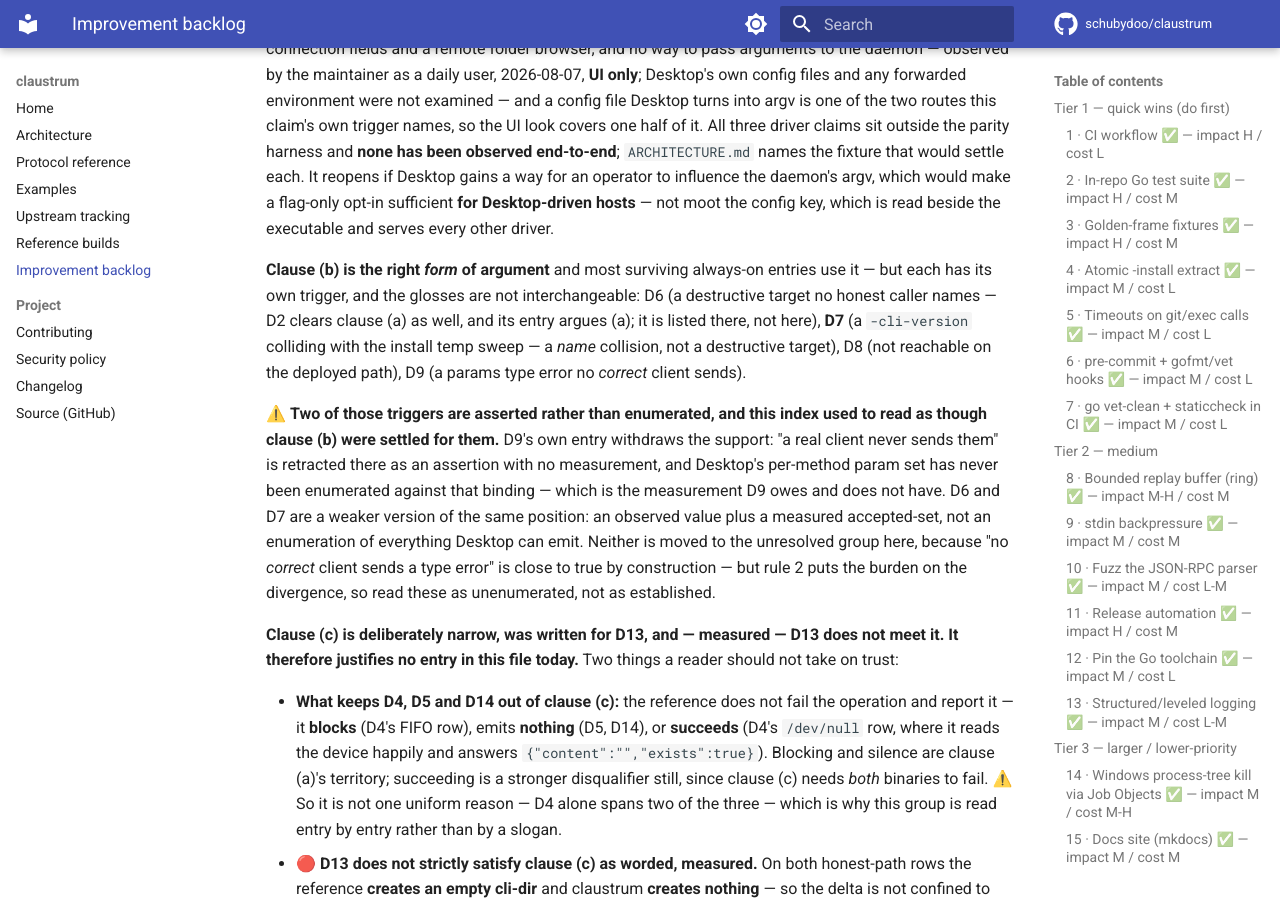
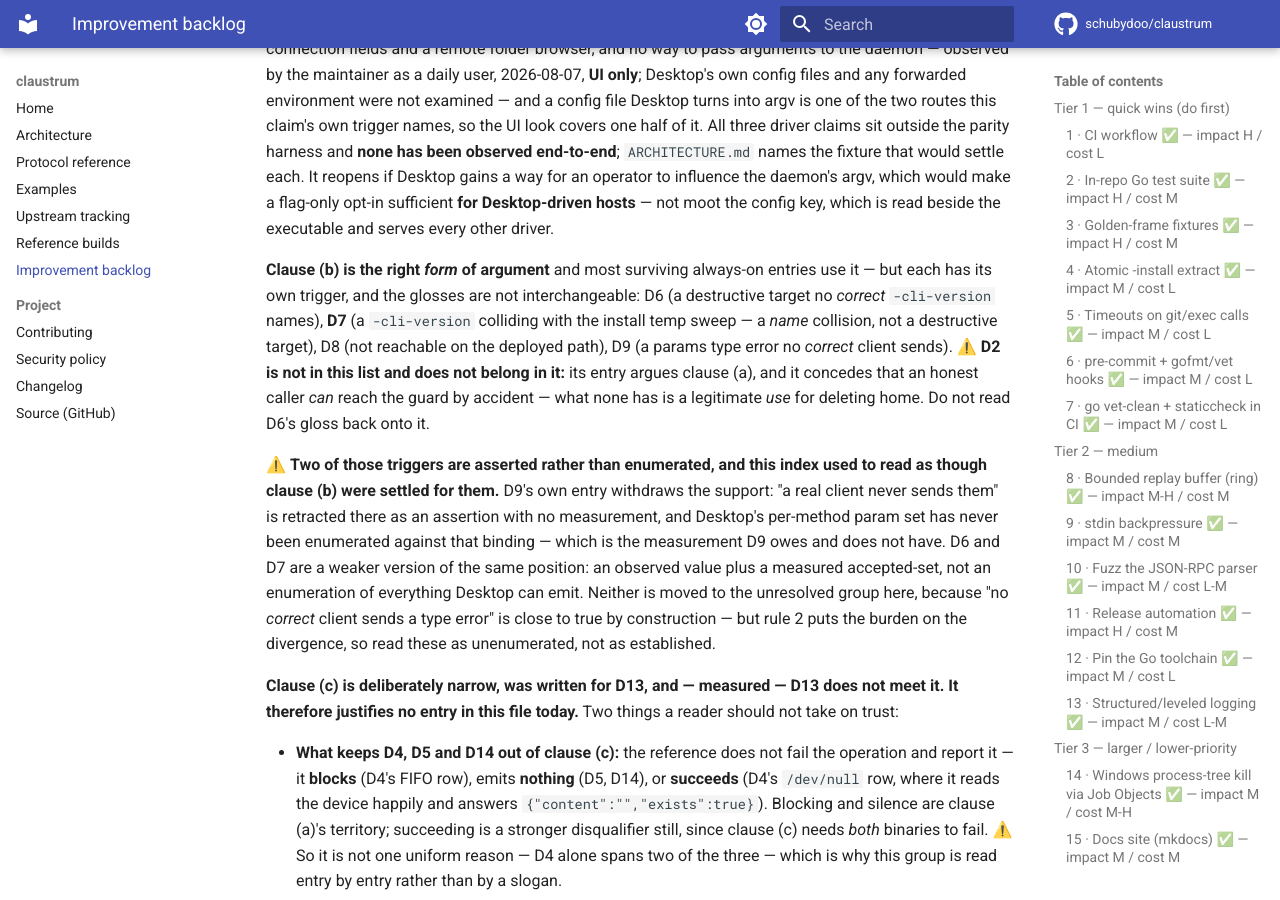
Before and after one commit to schubydoo/claustrum, an MkDocs documentation site: the page built from docs/IMPROVEMENTS.md, in a window 1280 px wide and 900 px high, scrolled down 11134 px. Built offline with MkDocs 1.6.1 and Material for MkDocs 9.7.7, drawn with Linux system fonts in a browser that asks for light colours; comment, search, counter and statistics services are not loaded; some of the changed text lies outside the part shown.

Commit message:
docs: take D2 out of the clause-(b) index, fix two stale pointers, drop the flip queue
Round 10, three findings, all three the tail of corrections made earlier in this
same PR.

The clause-(b) index described D2 with the gloss "a destructive target no honest
caller names" and said it "clears clause (a) as well". Both halves were withdrawn
two commits ago: e699ff4 narrowed D2's justification to no honest caller
LEGITIMATELY naming such a target, precisely because the guard exists for the
accidental path, so an honest caller can reach it. And "as well", in a list whose
subject is clause (b), files D2 in a clause its own entry says it does not clear.
D2 is now excluded explicitly, with a line saying not to read D6's gloss back
onto it. D6 keeps the gloss in the narrowed form it earns.

Two "-> *Provenance*" pointers survived e0027d1's rename of that section to
"Driver claims and their provenance" -- 13 of 15 were updated. The two missed are
on dependents the section enumerates by name: D11's retraction, and PROTOCOL's D3
bullet, which is where a driver author reaches the argv claim's provenance. The
section is normative in this PR, and the pointer is the whole mechanism by which
a dependent reaches it.

"A flip is queued behind D5's and D4's" asserted a backlog and an ordering that
no entry records: D14's says there is no escape hatch and stops, D5's says its
trigger is overdue, D4's says nothing. The plan lives in the PR description and
in local notes, and per this project's own convention the committed docs record
shipped work rather than plans -- so the ordering is dropped rather than given a
home. What survives is what the entries support: D14 has not been flipped and its
always-on status is unresolved.

Co-Authored-By: Claude Opus 5 <noreply@anthropic.com>

```diff
--- a/docs/IMPROVEMENTS.md
+++ b/docs/IMPROVEMENTS.md
@@ -528,11 +528,13 @@ every other driver.
 
 **Clause (b) is the right *form* of argument** and most surviving always-on entries
 use it — but each has its own trigger, and the glosses are not interchangeable:
-D6 (a destructive target no honest caller names — D2 clears clause (a) as well, and
-its entry argues (a); it is listed there, not here), **D7** (a `-cli-version`
+D6 (a destructive target no *correct* `-cli-version` names), **D7** (a `-cli-version`
 colliding with the install temp sweep — a *name* collision, not a destructive
 target), D8 (not reachable on the deployed path), D9 (a params type error no
-*correct* client sends).
+*correct* client sends). ⚠️ **D2 is not in this list and does not belong in it:** its
+entry argues clause (a), and it concedes that an honest caller *can* reach the guard
+by accident — what none has is a legitimate *use* for deleting home. Do not read
+D6's gloss back onto it.
 
 ⚠️ **Two of those triggers are asserted rather than enumerated, and this index used
 to read as though clause (b) were settled for them.** D9's own entry withdraws the
@@ -1263,7 +1265,8 @@ completes it with `git.worktree_remove`, which shares the predicate
   ⚠️ **This used to say "worth more attention than the `cliError` wording: a client
   reads this field, it does not parse prose". Both halves were wrong.** Desktop
   *does* parse `cliError` text (see [`ARCHITECTURE.md`](ARCHITECTURE.md) →
-  *Provenance*, and D10's who-pays bullet, which turns on exactly that). And the
+  *Driver claims and their provenance*, and D10's who-pays bullet, which turns on
+  exactly that). And the
   ranking was backwards on the evidence: the `cliError` behaviour has an observation
   behind it, while **nothing on record shows any client behaving differently when
   `cliWasPresent` changes** — so whether it is read at all is an unsettled **driver** claim,
```
Also changed, not shown: other parts of docs/IMPROVEMENTS.md (+1 -2 lines), docs/PROTOCOL.md (+2 -2 lines).
